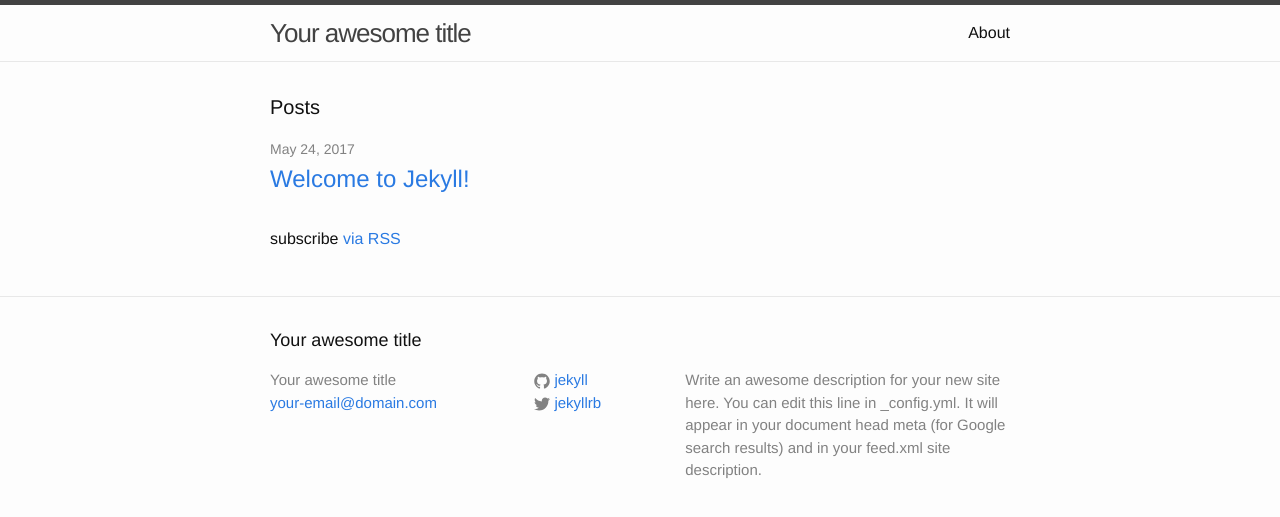
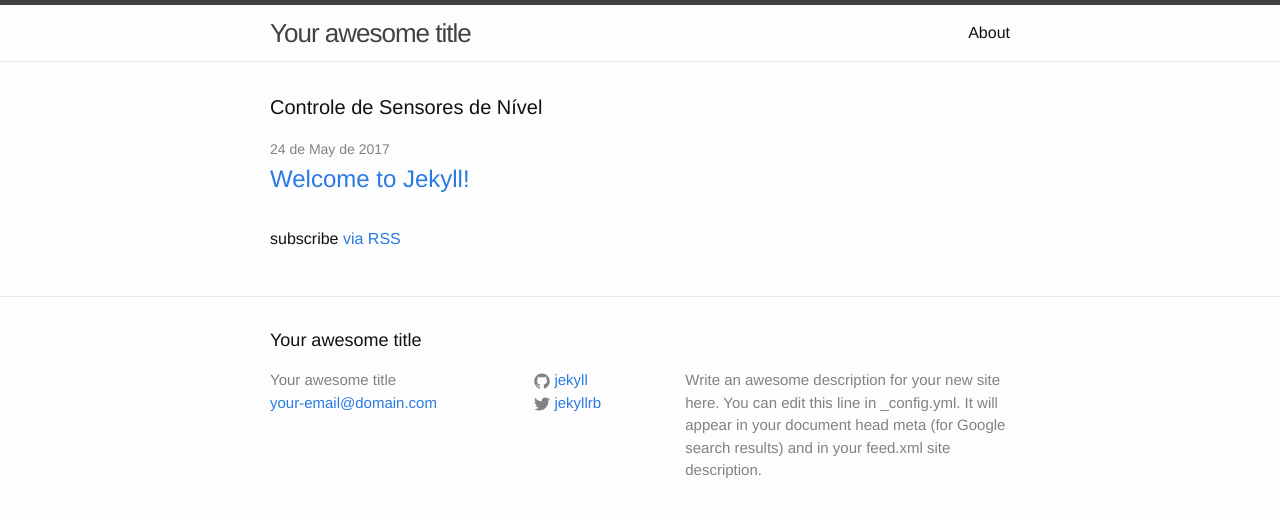
Before and after one commit to alexandreambrozio/alexandreambrozio.github.io, a Jekyll site: the page built from index.html, in a window 1280 px wide. Shown: the top 517 px of the page. Built offline with Jekyll 4.4.1, drawn with Linux system fonts in a browser that asks for light colours.

Commit message:
Teste de edição 1

```diff
--- a/index.html
+++ b/index.html
@@ -4,12 +4,12 @@ layout: default
 
 <div class="home">
 
-  <h1 class="page-heading">Posts</h1>
+  <h1 class="page-heading">Controle de Sensores de Nível</h1>
 
   <ul class="post-list">
     {% for post in site.posts %}
       <li>
-        <span class="post-meta">{{ post.date | date: "%b %-d, %Y" }}</span>
+        <span class="post-meta">{{ post.date | date: "%-d de %b de %Y" }}</span>
 
         <h2>
           <a class="post-link" href="{{ post.url | prepend: site.baseurl }}">{{ post.title }}</a>
```
